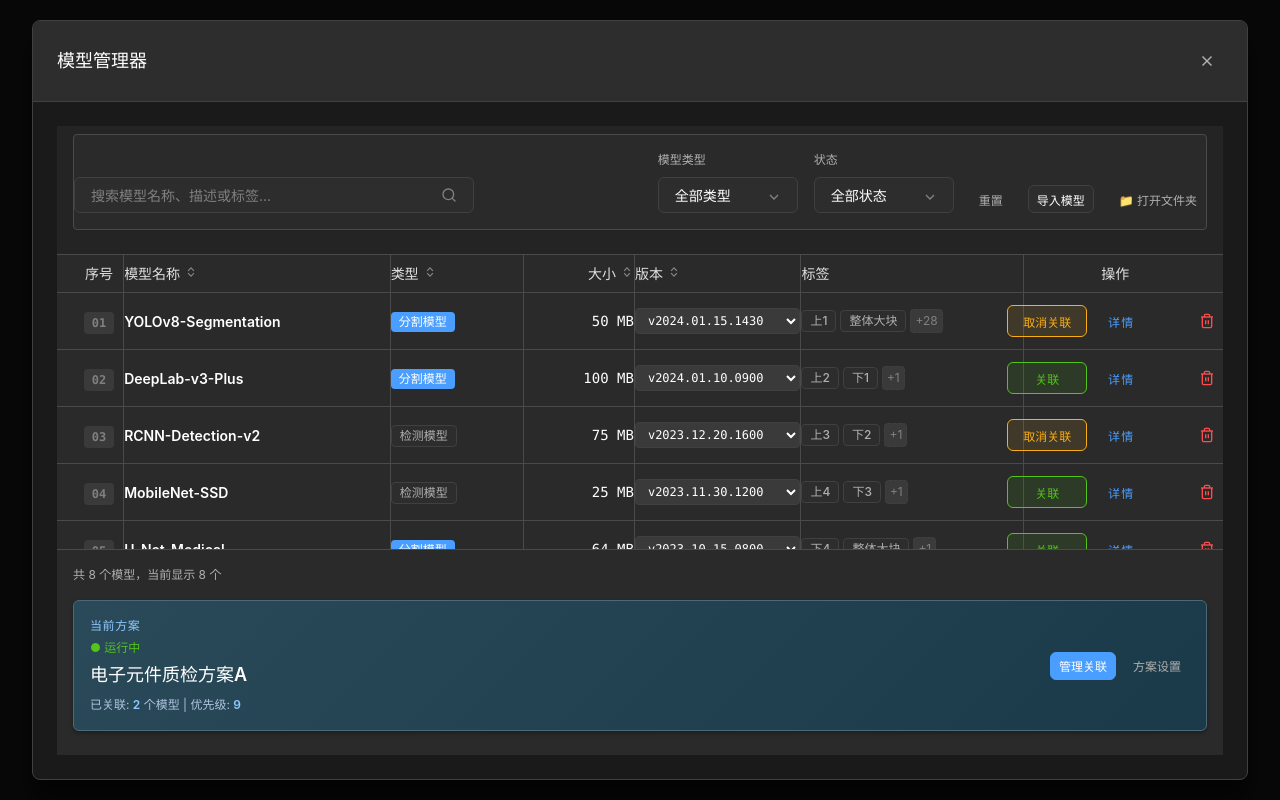
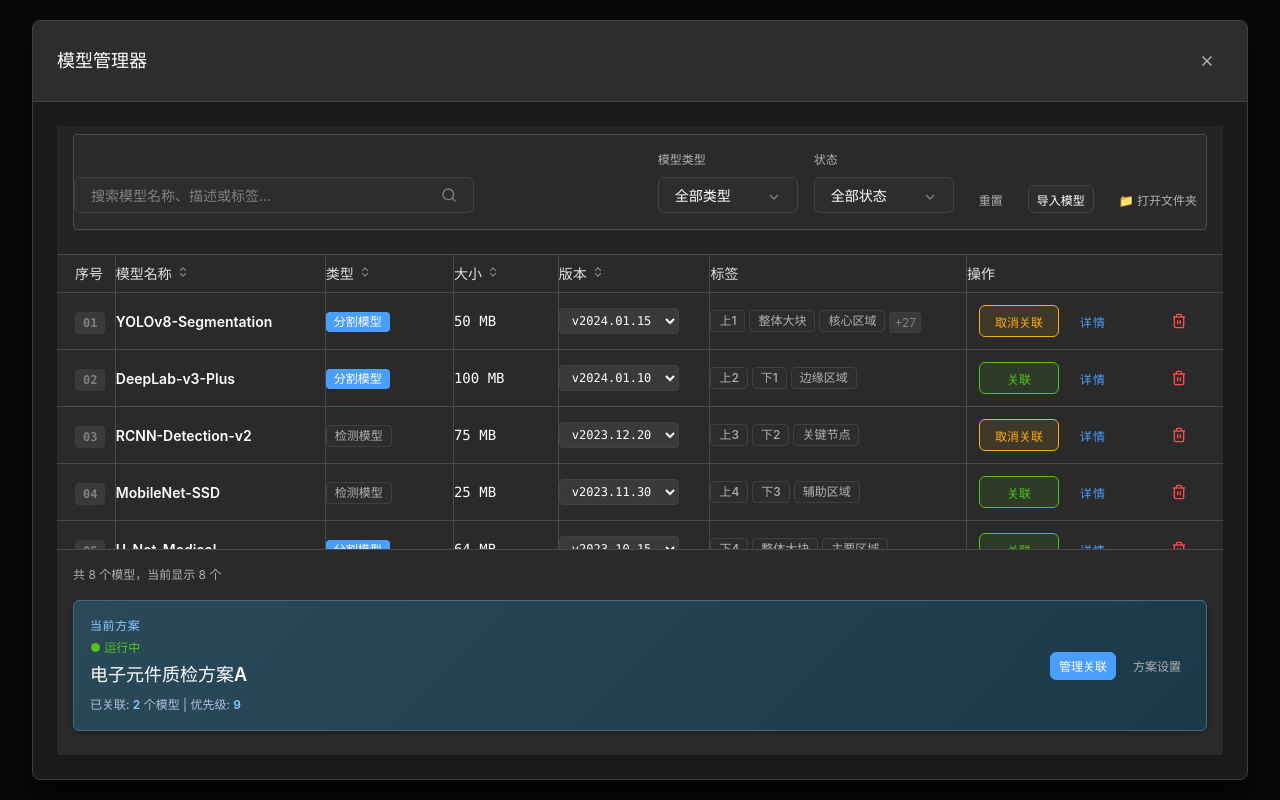
Before and after one commit to PykeW/Model-package-manager, a React (Vite) app: page / in a window 1280 px wide. Built offline with nearby package versions, Linux system fonts and the light colour scheme.

Commit message:
优化模型表格组件样式，调整列宽和标签显示，新增标签工具提示功能，提升用户交互体验

```diff
--- a/src/components/ModelTable/ModelTable.module.css
+++ b/src/components/ModelTable/ModelTable.module.css
@@ -108,7 +108,9 @@
 }
 
 .versionSelect {
-  width: 100%;
+  min-width: 80px;
+  max-width: 120px;
+  width: auto;
   padding: var(--spacing-xs) var(--spacing-sm);
   font-family: 'Monaco', 'Consolas', monospace;
   font-size: var(--font-xs);
@@ -275,6 +277,8 @@
   align-items: center;
   gap: var(--spacing-xs);
   flex-wrap: wrap;
+  max-width: 100%;
+  min-height: 32px; /* 确保一致的行高 */
 }
 
 .tag {
@@ -288,6 +292,37 @@
   padding: 2px var(--spacing-xs);
   border-radius: var(--radius-sm);
   border: 1px dashed var(--border-color);
+  cursor: pointer;
+  transition: all var(--transition-fast);
+}
+
+.moreTagsIndicator:hover {
+  color: var(--accent-color);
+  background-color: rgba(74, 158, 255, 0.1);
+  border-color: var(--accent-color);
+}
+
+/* Tooltip样式 */
+.allTagsTooltip {
+  max-width: 300px;
+  padding: var(--spacing-sm);
+}
+
+.tooltipTitle {
+  font-size: var(--font-xs);
+  font-weight: var(--font-semibold);
+  color: var(--text-primary);
+  margin-bottom: var(--spacing-xs);
+}
+
+.tooltipTags {
+  display: flex;
+  flex-wrap: wrap;
+  gap: var(--spacing-xs);
+}
+
+.tooltipTag {
+  font-size: var(--font-xs);
 }
 
 /* 排序指示器 */
--- a/src/components/ModelTable/ModelTable.tsx
+++ b/src/components/ModelTable/ModelTable.tsx
@@ -45,8 +45,7 @@ export const ModelTable: React.FC<ModelTableProps> = ({
     {
       key: 'index',
       label: '序号',
-      width: '6%',
-      align: 'center',
+      width: '5%',
       render: (_, __, index) => (
         <span className={styles.indexCell}>
           {String(index + 1).padStart(2, '0')}
@@ -57,7 +56,7 @@ export const ModelTable: React.FC<ModelTableProps> = ({
       key: 'name',
       label: '模型名称',
       sortable: true,
-      width: '24%',
+      width: '18%',
       render: (value: unknown, model: Model) => (
         <div className={styles.nameCell}>
           <span className={styles.modelName}>{String(value)}</span>
@@ -82,7 +81,7 @@ export const ModelTable: React.FC<ModelTableProps> = ({
       key: 'type',
       label: '类型',
       sortable: true,
-      width: '12%',
+      width: '11%',
       render: (value: unknown) => (
         <Tag
           label={String(value) === 'segmentation' ? '分割模型' : '检测模型'}
@@ -95,8 +94,7 @@ export const ModelTable: React.FC<ModelTableProps> = ({
       key: 'size',
       label: '大小',
       sortable: true,
-      width: '10%',
-      align: 'right',
+      width: '9%',
       render: (_, model: Model) => (
         <span className={styles.sizeCell}>
           {formatFileSize(model.metadata.size)}
@@ -107,7 +105,7 @@ export const ModelTable: React.FC<ModelTableProps> = ({
       key: 'version',
       label: '版本',
       sortable: true,
-      width: '15%',
+      width: '13%',
       render: (value: unknown) => {
         const versionValue = String(value);
         return (
@@ -127,12 +125,18 @@ export const ModelTable: React.FC<ModelTableProps> = ({
     {
       key: 'tags',
       label: '标签',
-      width: '20%',
+      width: '22%',
       render: (value: unknown) => {
         const tags = Array.isArray(value) ? value : [];
+
+        // 动态计算显示标签数量，优先显示更多标签
+        const maxVisibleTags = Math.min(tags.length, 3);
+        const visibleTags = tags.slice(0, maxVisibleTags);
+        const remainingCount = tags.length - maxVisibleTags;
+
         return (
           <div className={styles.tagsCell}>
-            {tags.slice(0, 2).map((tag, index) => (
+            {visibleTags.map((tag, index) => (
               <Tag
                 key={index}
                 label={String(tag)}
@@ -140,10 +144,32 @@ export const ModelTable: React.FC<ModelTableProps> = ({
                 className={styles.tag}
               />
             ))}
-            {tags.length > 2 && (
-              <span className={styles.moreTagsIndicator}>
-                +{tags.length - 2}
-              </span>
+            {remainingCount > 0 && (
+              <Tooltip
+                content={
+                  <div className={styles.allTagsTooltip}>
+                    <div className={styles.tooltipTitle}>
+                      所有标签 ({tags.length}个):
+                    </div>
+                    <div className={styles.tooltipTags}>
+                      {tags.map((tag, index) => (
+                        <Tag
+                          key={index}
+                          label={String(tag)}
+                          color="secondary"
+                          className={styles.tooltipTag}
+                        />
+                      ))}
+                    </div>
+                  </div>
+                }
+                position="top"
+                delay={300}
+              >
+                <span className={styles.moreTagsIndicator}>
+                  +{remainingCount}
+                </span>
+              </Tooltip>
             )}
           </div>
         );
@@ -152,8 +178,7 @@ export const ModelTable: React.FC<ModelTableProps> = ({
     {
       key: 'actions',
       label: '操作',
-      width: '18%',
-      align: 'center',
+      width: '22%',
       render: (_, model) => (
         <div className={styles.actionsCell}>
           {/* 关联/取消关联按钮 */}
```
